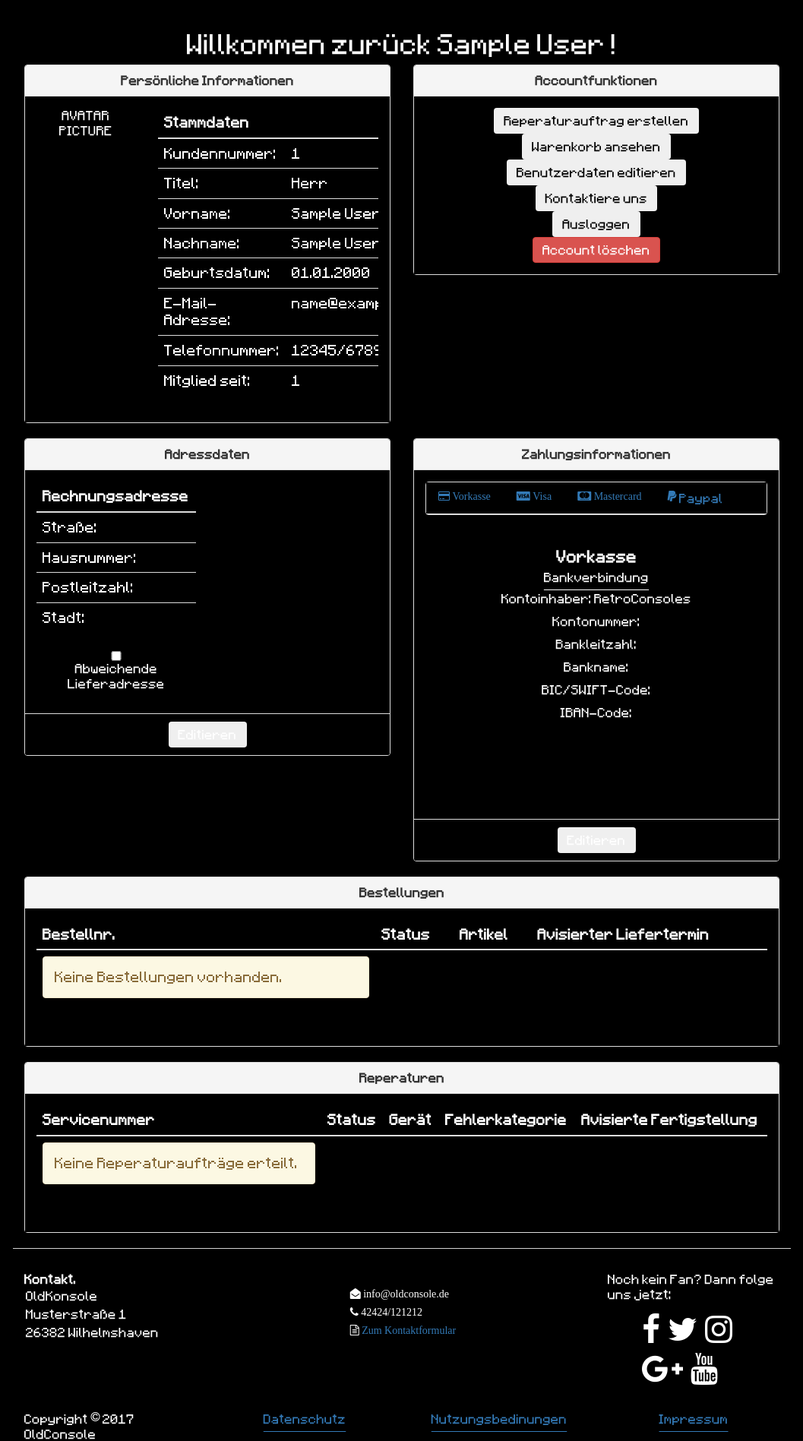
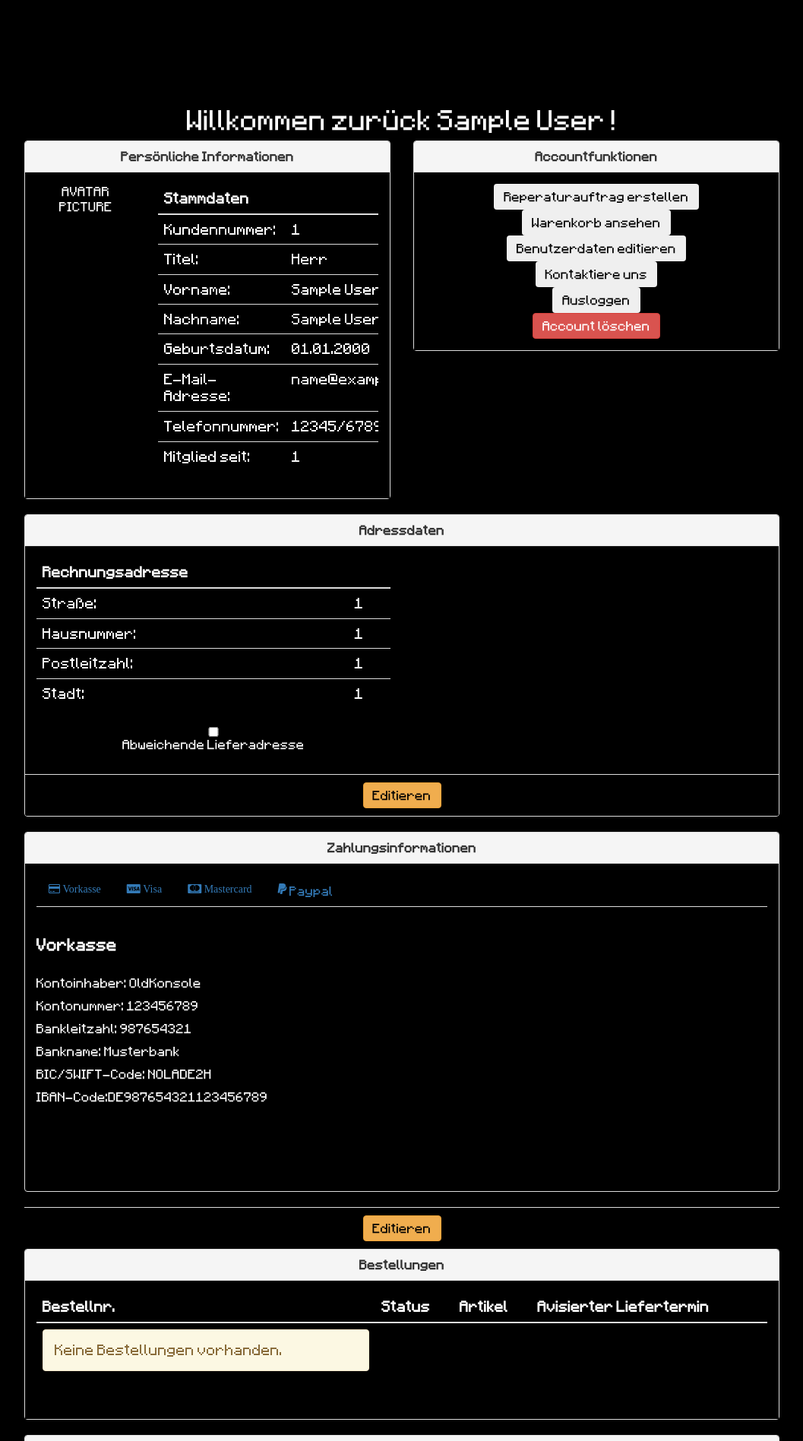
Before and after one commit to henrik92/RetroConsoles, a PHP site: page /index.php?section=profile in a window 1280 px wide. Shown: the part 178-2075 px from the top of the page at 76% size, without its empty margins (111-1168 px from the left). Run offline with PHP 8.4, Linux system fonts and the light colour scheme; the visitor is signed in with stand-in values (Sample User, id 1); some libraries are stand-ins or nearby versions.

Commit message:
Profile Layout, DB Connection JHS

```diff
--- a/css/style2.css
+++ b/css/style2.css
@@ -445,7 +445,7 @@
   margin-right: auto;
 }
 .first-padding {
-  padding-top: 200px;
+padding-top: 300px;
 }
 .text-padding {
   padding-left: 5%;
--- a/inc/profile.php
+++ b/inc/profile.php
@@ -77,15 +77,13 @@
 </div>
 
 <div class="container bg-black">
-  <div class="row">
-    <div class="col-sm-6 bg-black">
   <div class="panel panel-default bg-black">
     <div class="panel-heading bg-black"><strong>Adressdaten</strong></div>
     <div class="panel-body bg-black">
       <div class="row">
       <div class="col-sm-6 bg-black">
-        <div class="table-responsive bg-black">
-        <table class="table bg-black">
+        <div class="table-responsive">
+        <table class="table table-responsive bg-black">
           <thead>
             <tr>
             <th>Rechnungsadresse</th>
@@ -107,10 +105,11 @@
             </tr>
         </tbody>
       </table>
-    </div>
+
     <form method="post" action="">
     <input type="checkbox" name="pay_address" value="address">Abweichende Lieferadresse</input>
   </form>
+</div>
   </div>
   <div class="col-sm-6">
     <?php if (isset($_POST['address'])){ ?>
@@ -143,18 +142,14 @@
     </div>
   </div>
   <div class="panel-footer  bg-black">
-<button class="btn" value="Editieren">Editieren</button>
+<button class="btn btn-warning font-black" value="Editieren">Editieren</button>
   </div>
   </div>
 </div>
-
-<div class="col-sm-6 bg-black">
-
+<div class="container bg-black">
   <div class="panel panel-default bg-black">
     <div class="panel-heading bg-black"><b>Zahlungsinformationen</b></div>
     <div class="panel-body bg-black"
-
-    <div class="row">
     <div class="panel panel-default bg-black">
 
     <ul class="nav nav-tabs bg-black">
@@ -168,17 +163,17 @@
 
       <div class="panel-body bg-black>"
     <div class="tab-content tab-border bg-black">
-      <div id="vorkasse" class="tab-pane fade in active bg-black">
+      <div id="vorkasse" class="tab-pane fade in active bg-black text-left">
         <h4><b>Vorkasse</b></h4>
-        <h5><u>Bankverbindung</u></h5>
-        <p>Kontoinhaber: RetroConsoles</p>
-        <p>Kontonummer:</p>
-        <p>Bankleitzahl:</p>
-        <p>Bankname:</p>
-        <p>BIC/SWIFT-Code:</p>
-        <p>IBAN-Code:</p>
+        <br>
+        <p>Kontoinhaber: OldKonsole</p>
+        <p>Kontonummer: 123456789</p>
+        <p>Bankleitzahl: 987654321</p>
+        <p>Bankname: Musterbank</p>
+        <p>BIC/SWIFT-Code: NOLADE2H</p>
+        <p>IBAN-Code:DE987654321123456789</p>
       </div>
-      <div id="visa" class="tab-pane fade bg-black">
+      <div id="visa" disabled class="tab-pane fade bg-black">
         <h4><b>Visa</b></h4>
       </div>
       <div id="mastercard" class="tab-pane fade bg-black">
@@ -190,13 +185,10 @@
     </div>
   </div>
   <div class="panel-footer bg-black">
-<button class="btn" type="button" value="Editieren">Editieren</button>
+<button class="btn btn-warning font-black" type="btn btn-warning" value="Editieren">Editieren</button>
   </div>
 
   </div>
-</div>
-</div>
-</div>
 </div>
 </div>
 
--- a/inc/shop_content.php
+++ b/inc/shop_content.php
@@ -37,11 +37,11 @@
 }
  ?>
 
-<div class="container-fluid bg-black">
-  <div class="container-fluid box-padding bg-black">
+
+  <div class="container-fluid first-padding bg-black">
   <div class="row">
     <div class="col-sm-8" style="float:left;">
-      <h1>Artikelübersicht.</h1></br>
+      <h1>Artikelübersicht</h1></br>
       <?php
       if (mysqli_num_rows($shop_item) > 0) {
       while($row = mysqli_fetch_array($shop_item)){?>
```
Also changed, not shown: inc/database_connection.php (+7 -0 lines).
